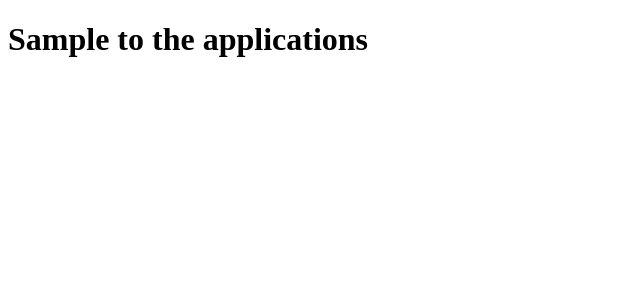
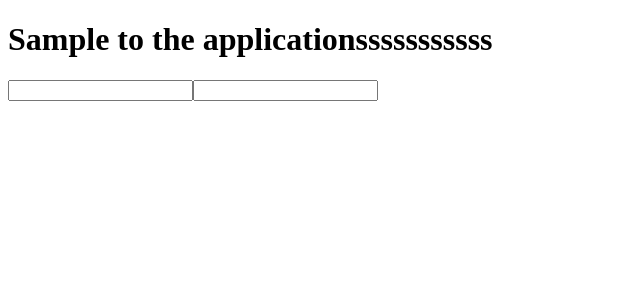
Before and after one commit to sree1411/testing_purpse, a React (Create React App) app: page / in a window 1280 px wide. Shown: the top 300 px of the page, without its empty margins (0-640 px from the left). Built offline with nearby package versions, Linux system fonts and the light colour scheme; the HTML template or start-up script is replaced by a standard one.

Commit message:
localstorage

```diff
--- a/src/App.js
+++ b/src/App.js
@@ -1,11 +1,20 @@
-import React from 'react'
+import React, { useEffect, useState } from 'react'
+import useLocalStorage from './useLocalStorage'
+
+function App() {
 
 
-function App() {
+  const [name, setName] = useLocalStorage('username', '')
+  const [id, setId] = useLocalStorage('id', '')
+
+
   return (
     <div>
 
-      <h1> Sample to the applications </h1>
+      <h1> Sample to the applicationsssssssssss </h1>
+       <h1>{name}</h1>
+       <input type='text' value={name} onChange={(e)=>setName(e.target.value)}   />
+       <input type='text' value={id} onChange={(e)=>setId(e.target.value)}   />
 
     </div>
   )
--- /dev/null
+++ b/src/useLocalStorage.js
@@ -0,0 +1,19 @@
+
+import React, { useEffect, useState } from 'react'
+
+
+const useLocalStorage = (key,initialValue)=>{
+
+    const [name, setName] = useState(
+        localStorage.getItem(key) ?  localStorage.getItem(key) :initialValue
+     )
+
+      useEffect(()=>{
+        localStorage.setItem(key, name)
+      }, [name,key])
+
+
+
+    return [name, setName]
+}
+export default useLocalStorage
```
